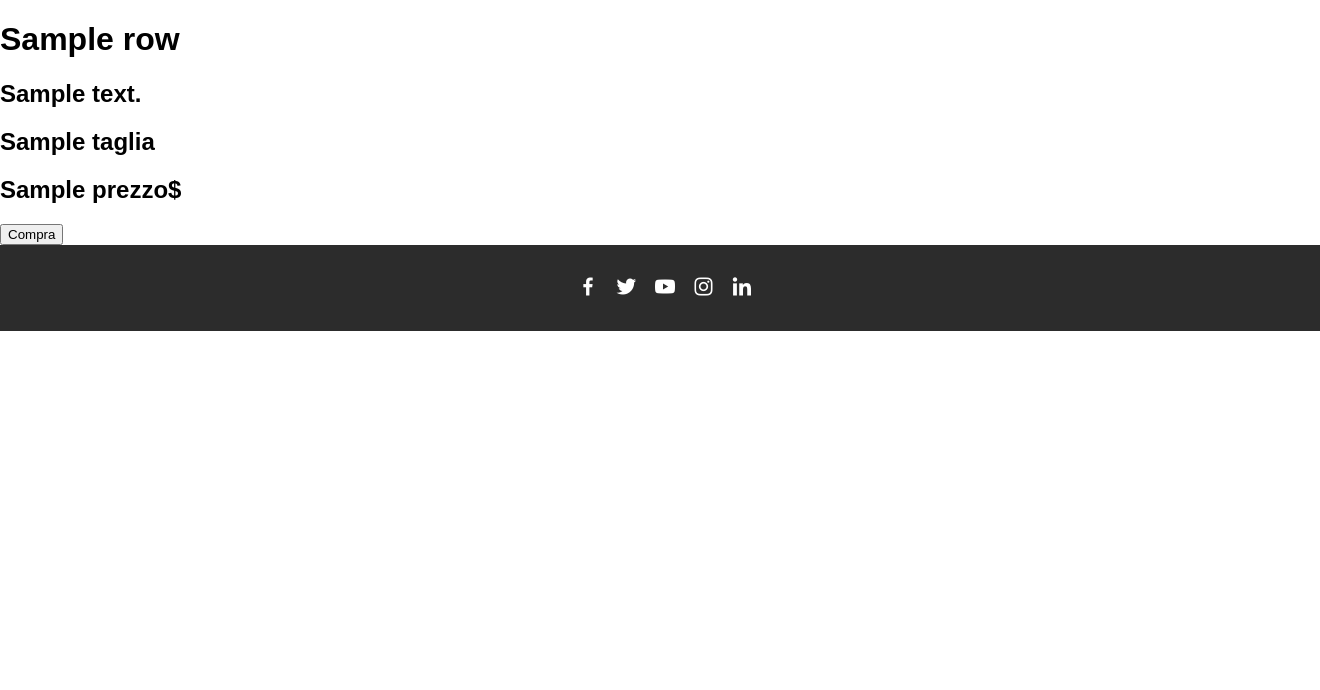
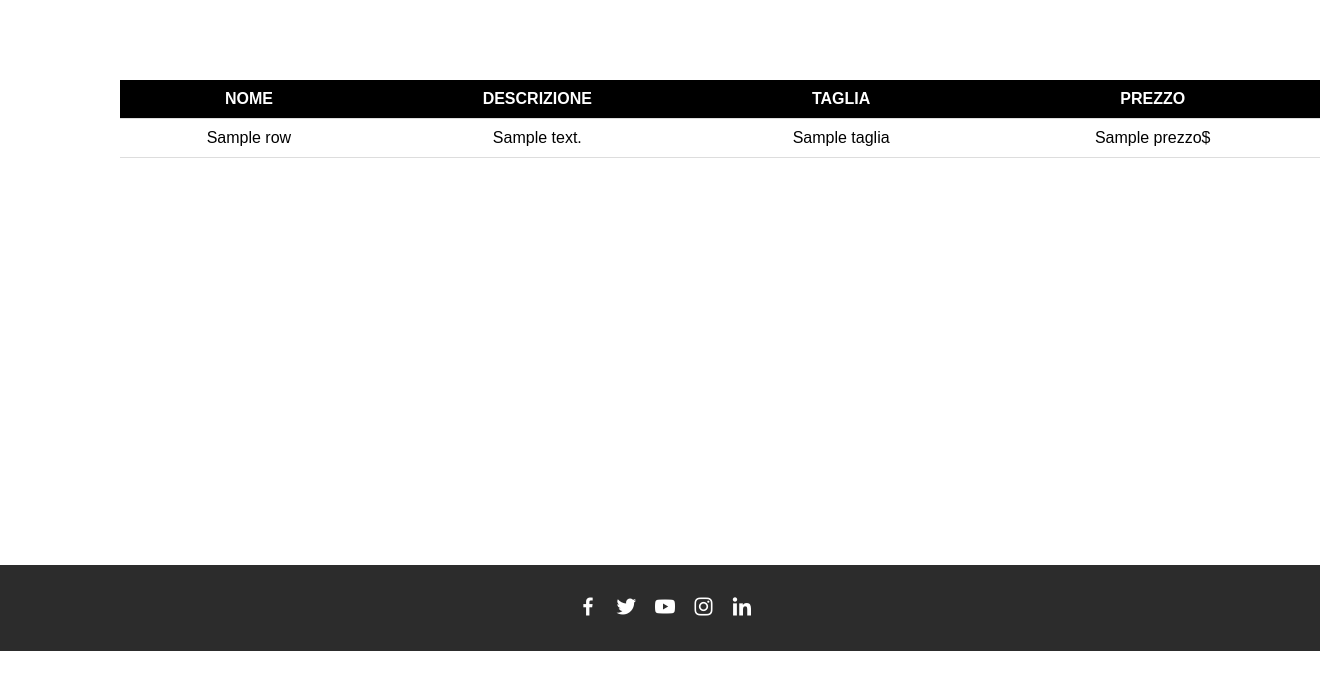
Before and after one commit to TeckSpudy/RZM, a Flask app: template templates/RZM/carrello.html in a window 1320 px wide. Shown: the part 78-768 px from the top of the page. Run offline with Flask 3, Linux system fonts and the light colour scheme; the template is opened without the code that fills it: most values are stand-ins (such as "Sample title", 1, 10 or a date in 2020); some libraries are stand-ins or nearby versions.

Commit message:
tabella carrello

```diff
--- a/rzm.py
+++ b/rzm.py
@@ -220,7 +220,7 @@ def aggiuntaCarrello():
     # Cancellazione del prodotto dalla tabella "merce"
     cursore.execute("DELETE FROM merce WHERE id = '" + id + "'")
 
-    cursore.execute("INSERT INTO venduto (idVenditore, id, Nome, Descrizione, Taglia, Prezzo) VALUES ('" + session.get("email") + "', '" + id + "', '" + nome + "', '" + descrizione + "', '" + taglia + "', '" + prezzo + "')")
+    #cursore.execute("INSERT INTO venduto (idVenditore, id, Nome, Descrizione, Taglia, Prezzo) VALUES ('" + session.get("email") + "', '" + id + "', '" + nome + "', '" + descrizione + "', '" + taglia + "', '" + prezzo + "')")
 
 
     mysql.connection.commit()
--- a/templates/RZM/carrello.html
+++ b/templates/RZM/carrello.html
@@ -1,16 +1,74 @@
 {% extends 'rzm/header.html' %}
 
 {% block content %}
-{% for row in p %}
-<div class="product-container">
-  <div class="product-details">
-    <h1>{{ row.nome }}</h1>
-    <h2>{{ row.descrizione }}</h2>
-    <h2>{{ row.taglia }}</h2>
-    <h2>{{ row.prezzo }}$</h2>
-    <button>Compra</button>
-    </div>
-  </div>
+<style>
+  .main {
+    max-width: 1200px;
+    margin: 0 auto;
+    padding: 20px;
+    min-height: 525px;
+  }
+
+  table {
+    width: 100%;
+    border-collapse: collapse;
+    margin: 60px;
+    align-items: center;
+
+  }
+
+  th, td {
+    padding: 10px;
+    text-align: center;
+    border-bottom: 1px solid #ddd;
+  }
+
+  th {
+    background-color: black;
+    color: white;
+    text-transform: uppercase;
+  }
+
+  .product-container {
+    margin-bottom: 20px;
+    border: 1px solid #ddd;
+    border-radius: 4px;
+    padding: 10px;
+  }
+
+  .product-details h1 {
+    font-size: 18px;
+    margin-bottom: 5px;
+  }
+
+  .product-details h2 {
+    font-size: 14px;
+    margin-bottom: 5px;
+    color: #666;
+  }
+</style>
+<div class="main">
+  <table>
+
+      <thead>
+      <tr>
+        <th>Nome</th>
+        <th>Descrizione</th>
+        <th>Taglia</th>
+        <th>Prezzo</th>
+      </tr>
+    </thead>
+    <tbody>
+      {% for row in p %}
+      <tr>
+        <td>{{ row.nome }}</td>
+        <td>{{ row.descrizione }}</td>
+        <td>{{ row.taglia }}</td>
+        <td>{{ row.prezzo }}$</td>
+      </tr>
+      {% endfor %}
+    </tbody>
+  </table>
 </div>
-{% endfor %}
+
 {% endblock %}
--- a/templates/RZM/prodottoDettaglio.html
+++ b/templates/RZM/prodottoDettaglio.html
@@ -78,8 +78,7 @@
     <h2>{{ row.prezzo }}$</h2>
     <div class="button">
       <button
-        onclick="passaVariabile('{{ row.id }}', '{{ row.nome }}', '{{ row.descrizione }}', '{{ row.taglia }}', '{{ row.prezzo }}')">Aggiungi
-        al carrello</button>
+        onclick="passaVariabile('{{ row.id }}', '{{ row.nome }}', '{{ row.descrizione }}', '{{ row.taglia }}', '{{ row.prezzo }}')">Compra</button>
     </div>
   </div>
 </div>
```
Also changed, not shown: Static/uploads/fierucci.png (deleted), Static/uploads/nude.png (deleted), Static/uploads/palm.png (added), Static/uploads/represent.png (added), 2 other files.
